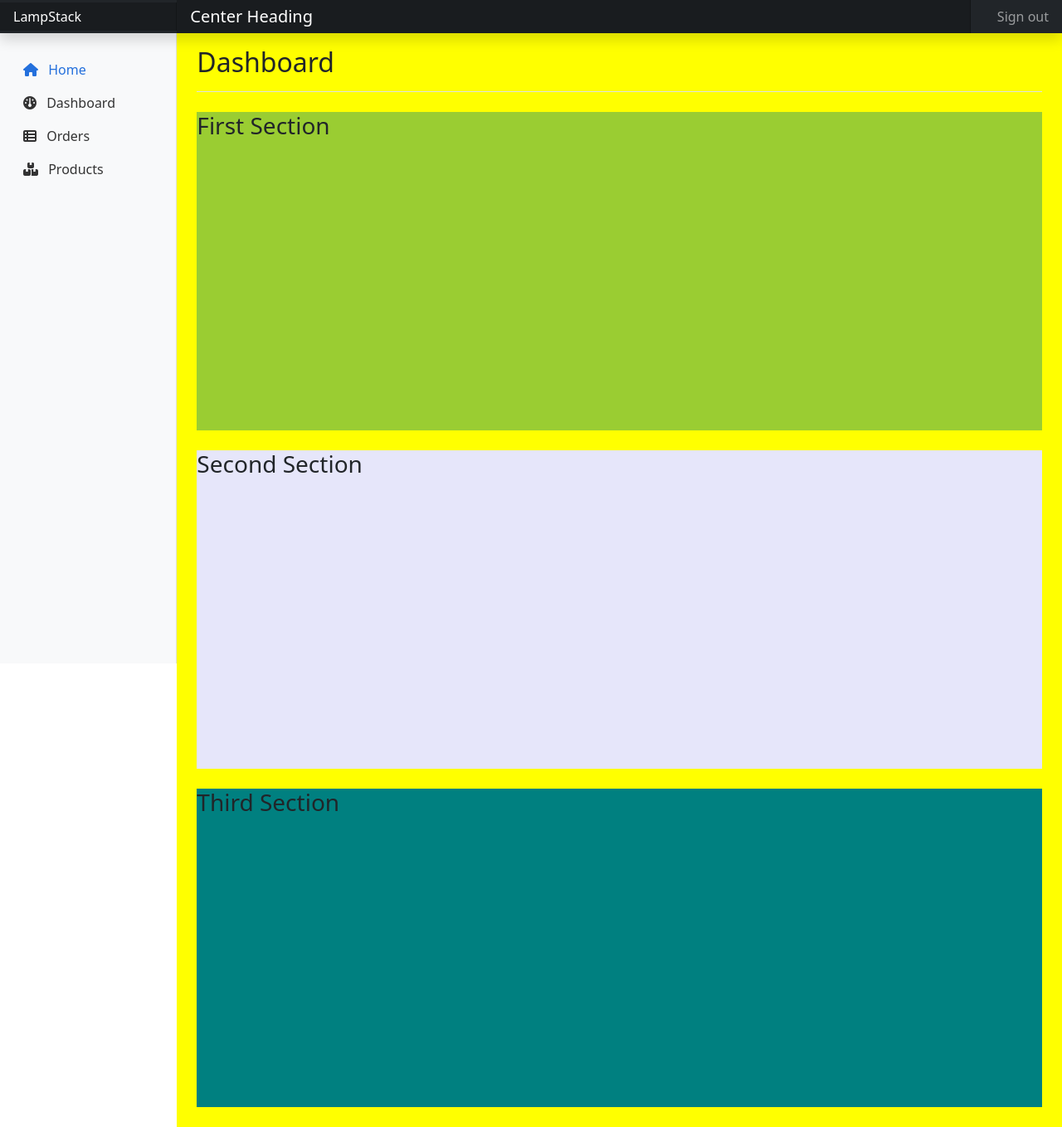
After one commit to sirharis214/lamp-stack, a PHP site: page /files/sites/about.html in a window 1280 px wide. The commit adds this page. Shown: the whole page at 83% size. Run offline with PHP 8.4, Linux system fonts and the light colour scheme; some libraries are stand-ins or nearby versions.

Commit message:
about.html layout

```diff
--- a/files/css/main.css
+++ b/files/css/main.css
@@ -3,13 +3,7 @@
   --white: #ffffff;
 }
 
-body{
-  margin: 0;
-  height: 100vh;
-}
-
 main{
-  height: 100%;
   background-color: yellow;
 }
 
@@ -20,3 +14,95 @@ main{
 .background-fill {
   background-color: var(--logo-blue);
 }
+body {
+  font-size: .875rem;
+}
+
+.feather {
+  width: 16px;
+  height: 16px;
+}
+
+/*
+ * Sidebar
+ */
+
+.sidebar {
+  position: fixed;
+  top: 0;
+  /* rtl:raw:
+  right: 0;
+  */
+  bottom: 0;
+  /* rtl:remove */
+  left: 0;
+  z-index: 100; /* Behind the navbar */
+  padding: 48px 0 0; /* Height of navbar */
+  box-shadow: inset -1px 0 0 rgba(0, 0, 0, .1);
+}
+
+@media (max-width: 767.98px) {
+  .sidebar {
+    top: 5rem;
+  }
+}
+
+.sidebar-sticky {
+  height: calc(100vh - 48px);
+  overflow-x: hidden;
+  overflow-y: auto; /* Scrollable contents if viewport is shorter than content. */
+}
+
+.sidebar .nav-link {
+  font-weight: 500;
+  color: #333;
+}
+
+.sidebar .nav-link .feather {
+  margin-right: 4px;
+  color: #727272;
+}
+
+.sidebar .nav-link.active {
+  color: #2470dc;
+}
+
+.sidebar .nav-link:hover .feather,
+.sidebar .nav-link.active .feather {
+  color: inherit;
+}
+
+.sidebar-heading {
+  font-size: .75rem;
+}
+
+/*
+ * Navbar
+ */
+
+.navbar-brand {
+  padding-top: .75rem;
+  padding-bottom: .75rem;
+  background-color: rgba(0, 0, 0, .25);
+  box-shadow: inset -1px 0 0 rgba(0, 0, 0, .25);
+}
+
+.navbar .navbar-toggler {
+  top: .25rem;
+  right: 1rem;
+}
+
+.navbar .form-control {
+  padding: .75rem 1rem;
+}
+
+.form-control-dark {
+  color: #fff;
+  background-color: rgba(255, 255, 255, .1);
+  border-color: rgba(255, 255, 255, .1);
+}
+
+.form-control-dark:focus {
+  border-color: transparent;
+  box-shadow: 0 0 0 3px rgba(255, 255, 255, .25);
+}
--- /dev/null
+++ b/files/sites/about.html
@@ -0,0 +1,77 @@
+<html>
+	<head>
+		<meta charset="utf-8">
+		<meta name="viewport" content="width=device-width, initial-scale=1">
+		<link rel="icon" type="image/x-icon" href="../logos/favicon.ico">
+		<link rel="stylesheet" href="../css/main.css">
+		<link href="https://cdn.jsdelivr.net/npm/bootstrap@5.3.0-alpha3/dist/css/bootstrap.min.css" rel="stylesheet" integrity="sha384-KK94CHFLLe+nY2dmCWGMq91rCGa5gtU4mk92HdvYe+M/SXH301p5ILy+dN9+nJOZ" crossorigin="anonymous">
+	</head>
+	<!-- <?php include('import-head.php'); ?> -->
+	<title>About</title>
+<body>
+<header class="navbar navbar-dark sticky-top bg-dark flex-md-nowrap p-0 shadow">
+    <a class="navbar-brand col-md-3 col-lg-2 me-0 px-3 fs-6" href="#">LampStack</a>
+    <button class="navbar-toggler position-absolute d-md-none collapsed" type="button" data-bs-toggle="collapse" data-bs-target="#sidebarMenu" aria-controls="sidebarMenu" aria-expanded="false" aria-label="Toggle navigation">
+        <span class="navbar-toggler-icon"></span>
+    </button>
+    <a class="navbar-brand px-3 w-100" href="#">Center Heading</a>
+    <div class="navbar-nav">
+        <div class="nav-item text-nowrap">
+            <a class="nav-link px-3" href="#">Sign out</a>
+        </div> <!-- .nav-item text-nowrap -->
+    </div> <!-- .navbar-nav -->
+</header>
+<div class="container-fluid">
+    <div class="row">
+        <nav id="sidebarMenu" class="col-md-3 col-lg-2 d-md-block bg-light sidebar collapse">
+            <div class="position-sticky pt-3 sidebar-sticky">
+                <ul class="nav flex-column">
+                    <li class="nav-item">
+                        <a href="#" class="nav-link active" aria-current="page">
+                            <i class="me-2 fa-solid fa-house"></i>
+                            Home
+                        </a>
+                    </li>
+                    <li class="nav-item">
+                        <a href="#" class="nav-link">
+                            <i class="me-2 fa-solid fa-gauge"></i>
+							Dashboard
+                        </a>
+                    </li>
+                    <li class="nav-item">
+                        <a href="#" class="nav-link">
+                            <i class="me-2 fa-solid fa-table-list"></i>
+							Orders
+                        </a>
+                    </li>
+                    <li class="nav-item">
+                        <a href="#" class="nav-link">
+                            <i class="me-2 fa-solid fa-boxes-stacked"></i>
+							Products
+                        </a>
+                    </li>
+                </ul>
+            </div> <!-- .position-sticky pt-3 sidebar-sticky -->
+        </nav>
+        <main class="col-md-9 ms-sm-auto col-lg-10 px-md-4">
+            <div class="d-flex justify-content-between flex-wrap flex-md-nowrap align-items-center pt-3 pb-2 mb-3 border-bottom">
+                <h1 class="h2">Dashboard</h1>
+            </div>
+            <div class="my-4 w-100" style="display: block; background-color:yellowgreen; height: 384px; width: 911px;">
+                <h3>First Section</h3>
+            </div>
+            <div class="my-4 w-100" style="display: block; background-color:lavender; height: 384px; width: 911px;">
+                <h3>Second Section</h3>
+            </div>
+            <div class="my-4 w-100" style="display: block; background-color:teal; height: 384px; width: 911px;">
+                <h3>Third Section</h3>
+            </div>
+        </main>
+    </div> <!-- .row -->
+</div> <!-- .container-fluid -->
+<!-- <?php include('import-scripts.php'); ?> -->
+<script src="https://kit.fontawesome.com/ba44f6fe56.js" crossorigin="anonymous"></script>
+<script src="https://cdn.jsdelivr.net/npm/bootstrap@5.3.0-alpha3/dist/js/bootstrap.bundle.min.js" integrity="sha384-ENjdO4Dr2bkBIFxQpeoTz1HIcje39Wm4jDKdf19U8gI4ddQ3GYNS7NTKfAdVQSZe" crossorigin="anonymous"></script>
+
+</body>
+</html>
--- a/index.php
+++ b/index.php
@@ -1,6 +1,5 @@
 <?php
 require('php/client.php')
-
 ?>
 
 <html>
@@ -20,8 +19,7 @@ require('php/client.php')
   		<div class="col" align="center">
   			<div class="card p-3" style="width: 35rem;">
   				<form>
-    					<h1 class="h3 mb-3 fw-normal">Please sign in</h1>
-
+    				<h1 class="h3 mb-3 fw-normal">Please sign in</h1>
 					<div class="form-floating py-2">
 						<input type="email" class="form-control" id="floatingInput" placeholder="name@example.com">
 						<label for="floatingInput">Email address</label>
@@ -30,7 +28,6 @@ require('php/client.php')
 						<input type="password" class="form-control" id="floatingPassword" placeholder="Password">
 						<label for="floatingPassword">Password</label>
 					</div>
-
 					<div class="checkbox mb-3">
 						<label>
 							<input type="checkbox" value="remember-me"> Remember me
```
Also changed, not shown: files/sites/home.html (added, +137 -0 lines), files/sites/home.php (deleted, +0 -125 lines).
